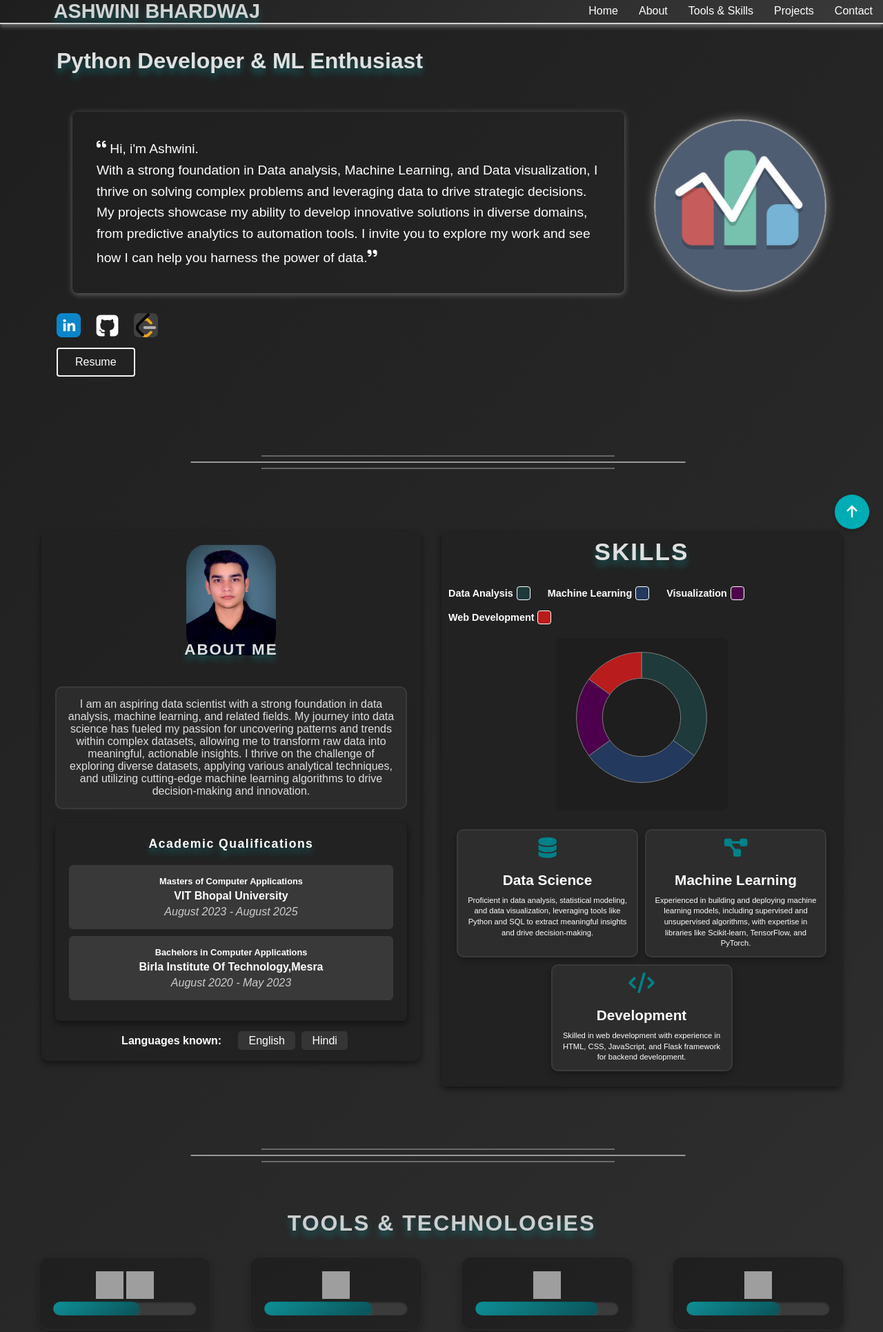
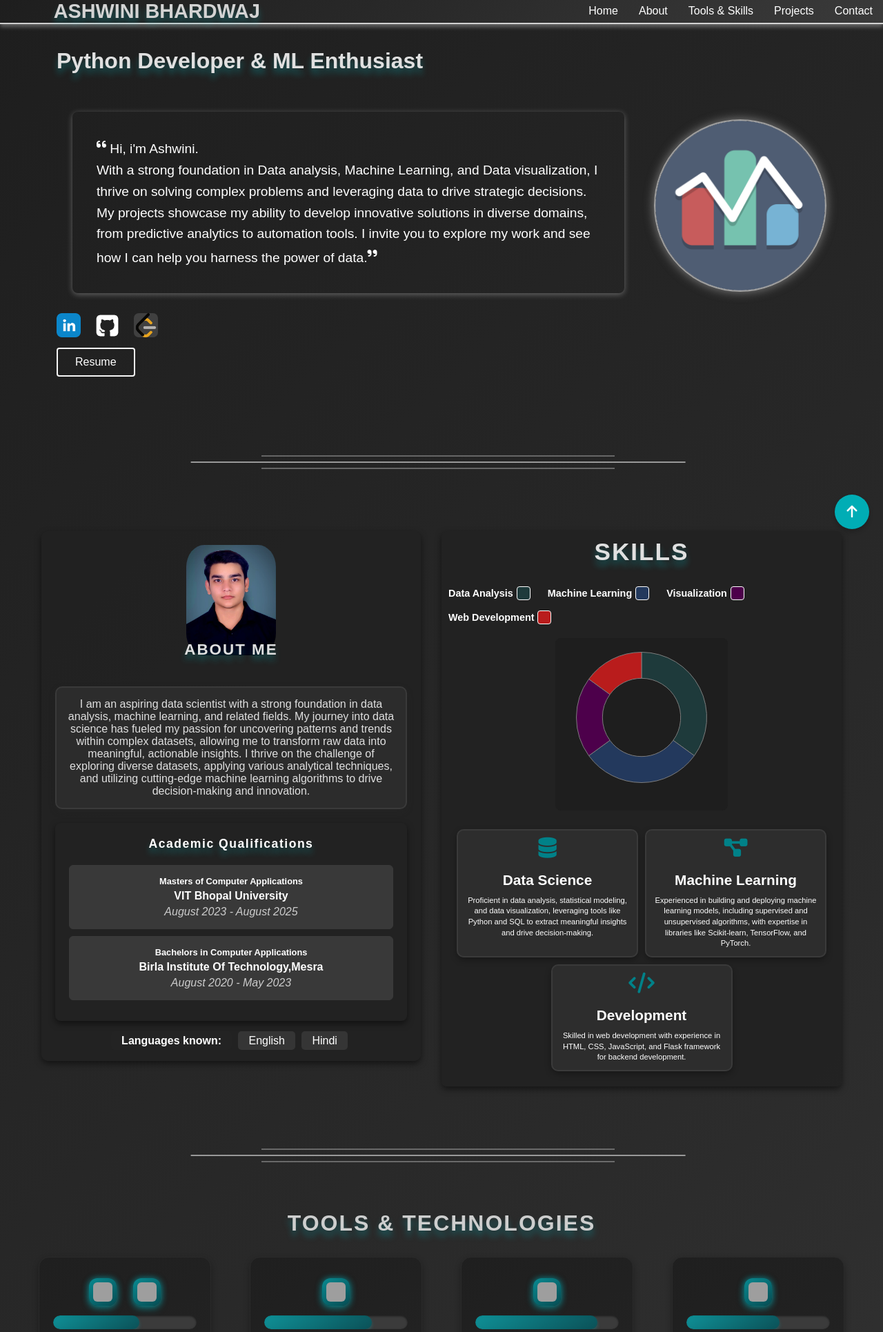
Before and after one commit to ashwinibhardwaj/Portfolio-AshwiniBhardwaj, a Flask app: page / in a window 1280 px wide. Shown: the part 13-1944 px from the top of the page at 69% size. Run offline with Flask 3, Linux system fonts and the light colour scheme; some web fonts are replaced; grey boxes are pictures that could not be loaded.

Commit message:
Update base.css

```diff
--- a/static/css/base.css
+++ b/static/css/base.css
@@ -558,6 +558,26 @@ section {
     transform: translateY(-10px);
     box-shadow: 0 8px 15px rgba(0, 0, 0, 0.5);
 }
+
+.skill-item2 img {
+    width: 40px;
+    height: 40px;
+    margin: 10px;
+    padding: 6px;
+    border-radius: 12px;
+    background: linear-gradient(145deg, #00acb5c0, #00565ed0);
+    box-shadow: 0 4px 12px rgba(0, 172, 181, 0.4),
+                0 0 10px rgba(0, 172, 181, 0.6);
+    transition: transform 0.3s ease, box-shadow 0.3s ease;
+  }
+
+  .skill-item2 img:hover {
+    transform: scale(1.15);
+    box-shadow: 0 6px 18px rgba(0, 172, 181, 0.6),
+                0 0 15px rgba(0, 86, 94, 0.8);
+    background: linear-gradient(145deg, #00d4dd, #007e8a);
+  }
+
 
 /* Skill Name */
 .skill-name2 {
```
